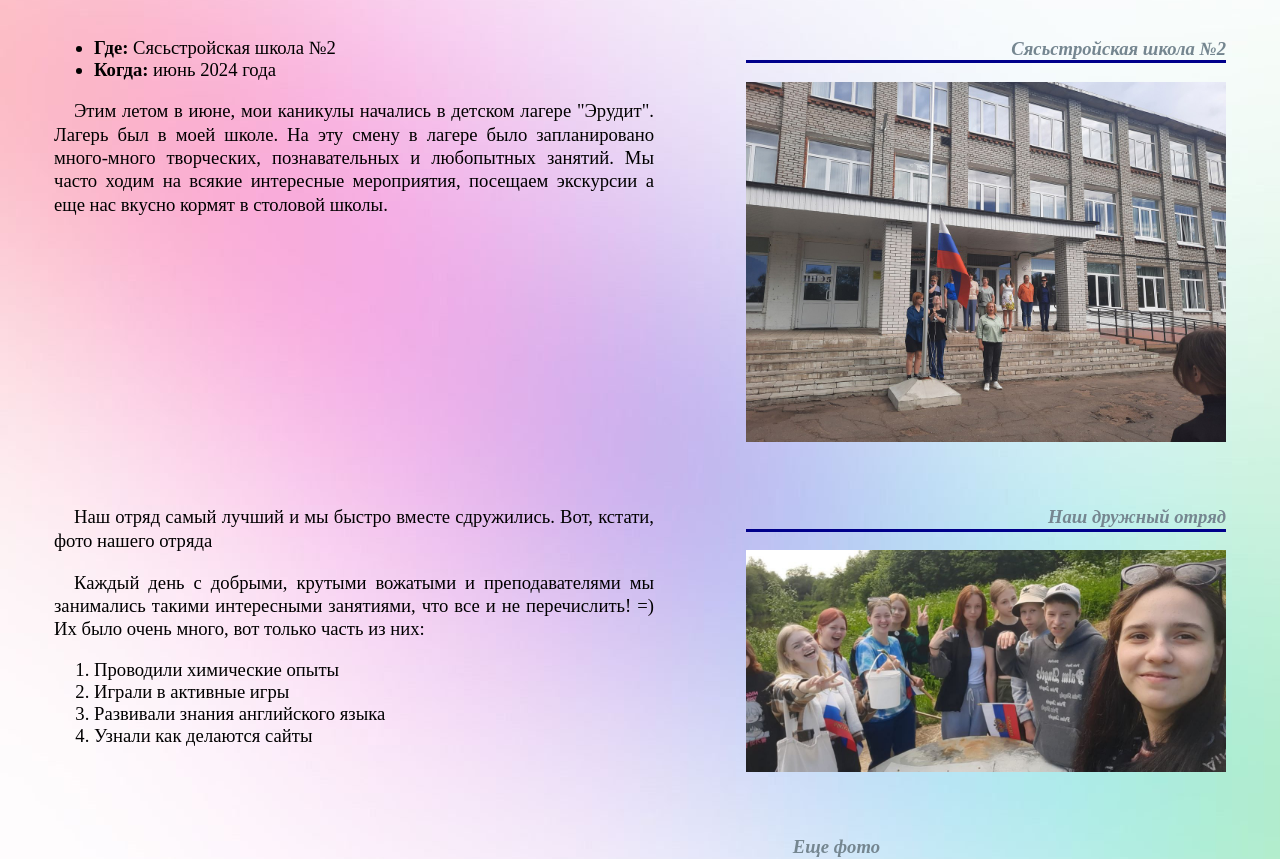
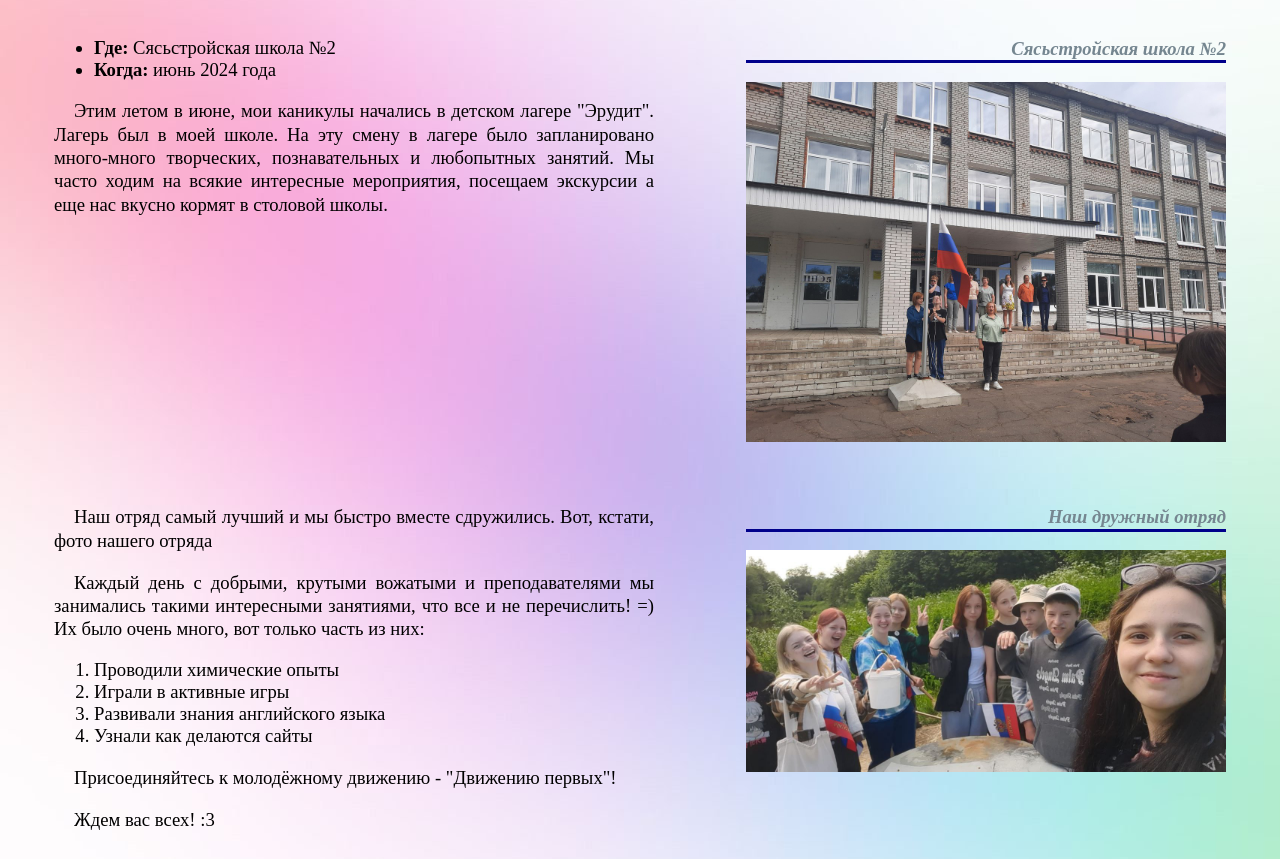
Before and after one commit to TurboBubbleGum/SummerCamp, a plain HTML site: page index.html in a window 1280 px wide. Shown: the part 103-962 px from the top of the page. Drawn offline with Linux system fonts and the light colour scheme.

Commit message:
Update index.html

```diff
--- a/index.html
+++ b/index.html
@@ -42,6 +42,8 @@
 <li>Развивали знания английского языка</li>
 <li>Узнали как делаются сайты</li>
 </ol>
+<p> Присоединяйтесь к молодёжному движению - "Движению первых"!</p>
+  <p>Ждем вас всех! :3</p>
 </div>
  </div>
 <div class="entry-wrapper">
```
